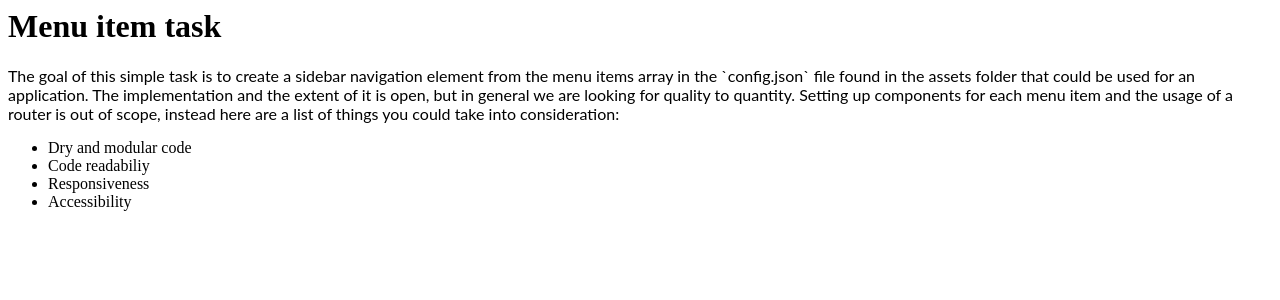
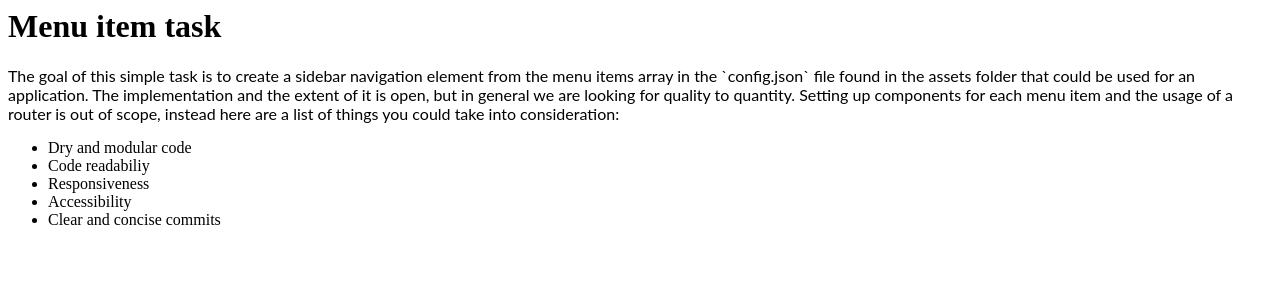
Before and after one commit to douglasward/angular-menu-task, an Angular app: page / in a window 1280 px wide. Shown: the top 300 px of the page. Built offline with nearby package versions, Linux system fonts and the light colour scheme.

Commit message:
feat: add note on commit messages to task bullet points

```diff
--- a/src/app/app.component.html
+++ b/src/app/app.component.html
@@ -5,4 +5,5 @@
   <li>Code readabiliy</li>
   <li>Responsiveness</li>
   <li>Accessibility</li>
+  <li>Clear and concise commits</li>
 </ul>
```
